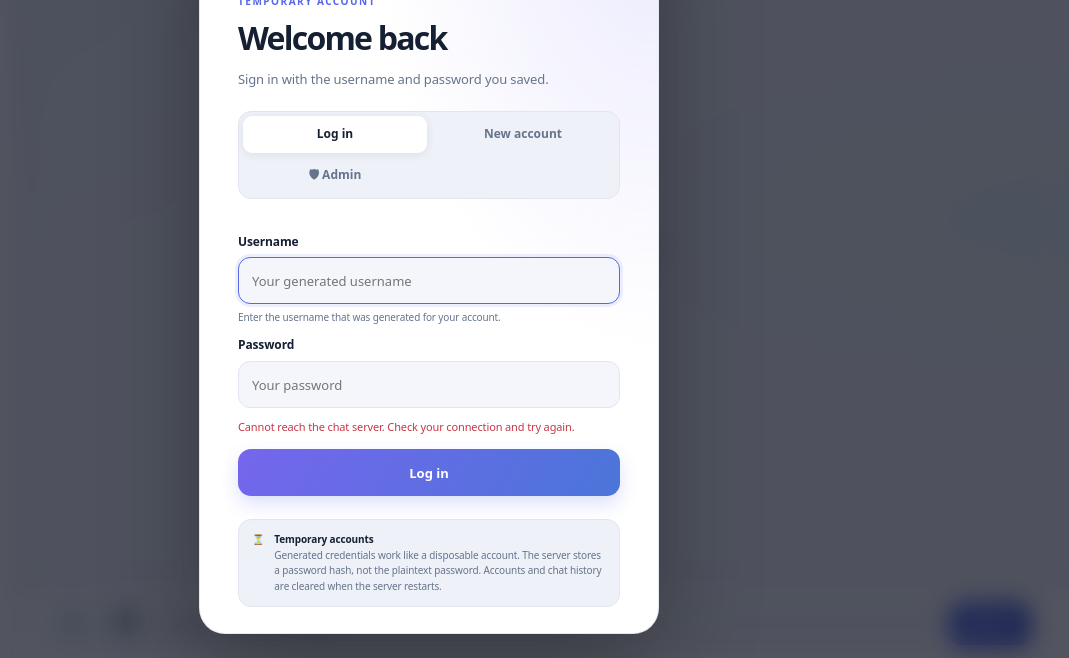
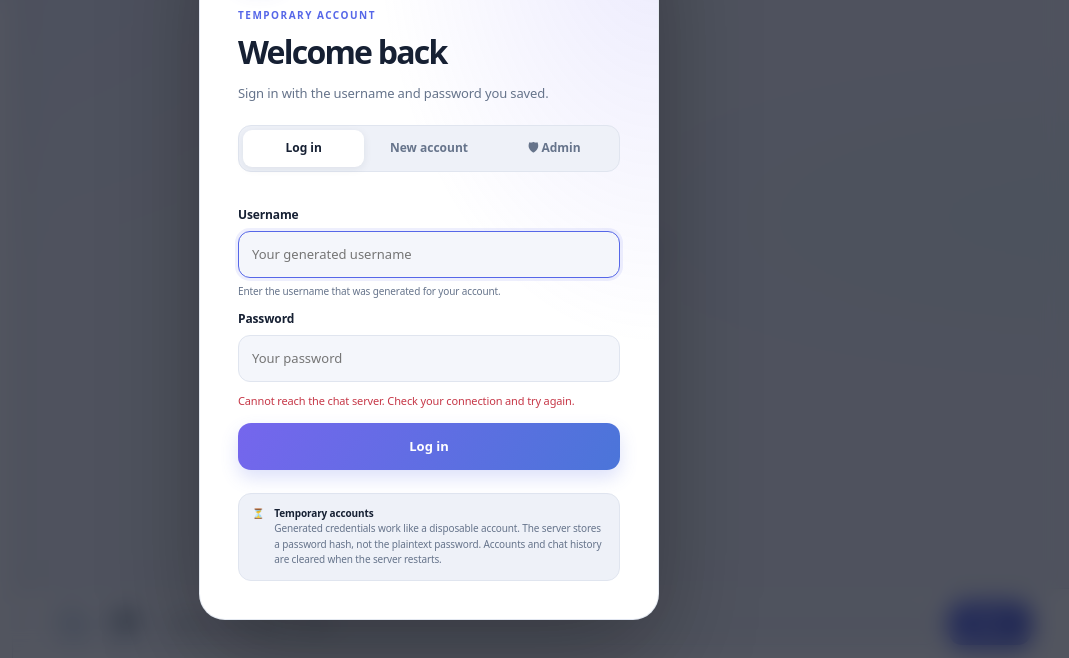
Before and after one commit to DaanV07TM/Server-chat, a website: page public/index.html in a window 1280 px wide. Both pictures are taken after a click on the button "I'm 16 or older and I agree". Shown: the part 142-800 px from the top of the page, without its empty margins (211-1280 px from the left). Drawn offline with nearby package versions, Linux system fonts and the light colour scheme; no server answers.

Commit message:
Style the additional admin login tab

```diff
--- a/public/accounts.css
+++ b/public/accounts.css
@@ -30,7 +30,7 @@
 .auth-eyebrow { display:block; margin-bottom:8px; color:var(--accent); font-size:10px; font-weight:900; letter-spacing:.15em; }
 .auth-card h2 { margin:0 0 8px; font-size:clamp(25px,4vw,32px); font-weight:850; letter-spacing:-.055em; }
 .auth-intro { margin:0 0 22px; color:var(--mute); font-size:13px; line-height:1.55; }
-.auth-tabs { display:grid; grid-template-columns:1fr 1fr; gap:4px; padding:4px; margin-bottom:22px; border:1px solid var(--line); border-radius:13px; background:var(--surface-soft); }
+.auth-tabs { display:grid; grid-template-columns:repeat(3,minmax(0,1fr)); gap:4px; padding:4px; margin-bottom:22px; border:1px solid var(--line); border-radius:13px; background:var(--surface-soft); }
 .auth-tabs button { width:auto; margin:0; padding:10px 12px; border:0; border-radius:9px; background:transparent; color:var(--mute); font-size:12px; font-weight:800; box-shadow:none; }
 .auth-tabs button[aria-selected="true"] { background:var(--panel); color:var(--ink); box-shadow:0 2px 8px rgba(22,32,51,.08); }
 .auth-card form { display:flex; flex-direction:column; gap:0; }
```
